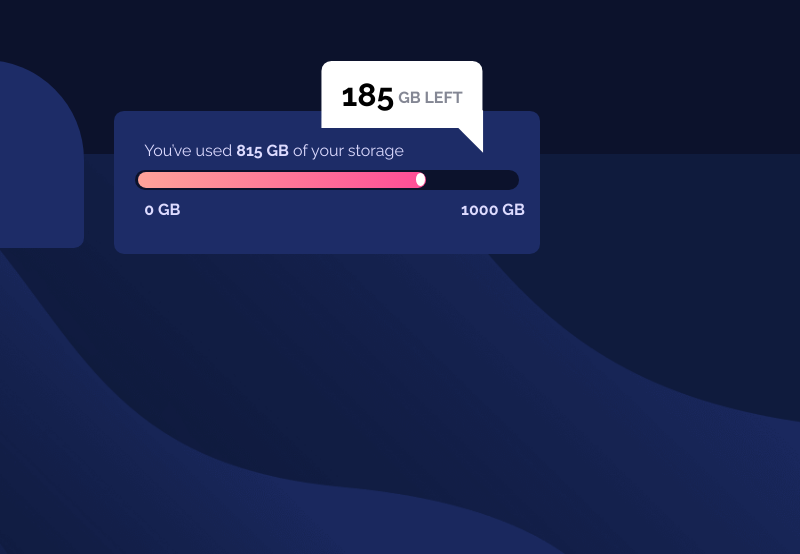
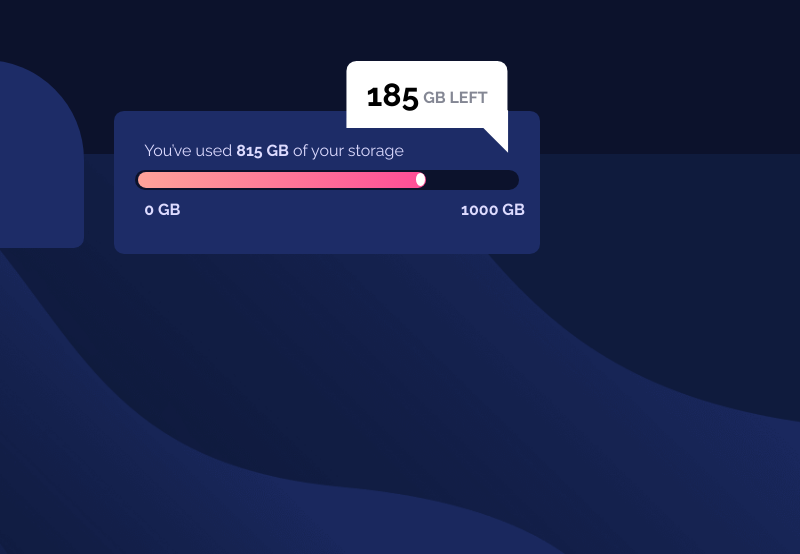
Before and after one commit to sanou098/Fylo-data-storage-component, a plain HTML site: page index.html in a window 1280 px wide. Shown: the part 246-800 px from the top of the page, 480-1280 px from the left. Drawn offline with Linux system fonts and the light colour scheme.

Commit message:
Update style.css

```diff
--- a/style.css
+++ b/style.css
@@ -221,7 +221,7 @@ body{
     z-index: 6;
     bottom: 140px;
     justify-self: flex-end;
-    left: 850px;
+    left: 875px;
     border-bottom-left-radius: initial;
   }
 
```
